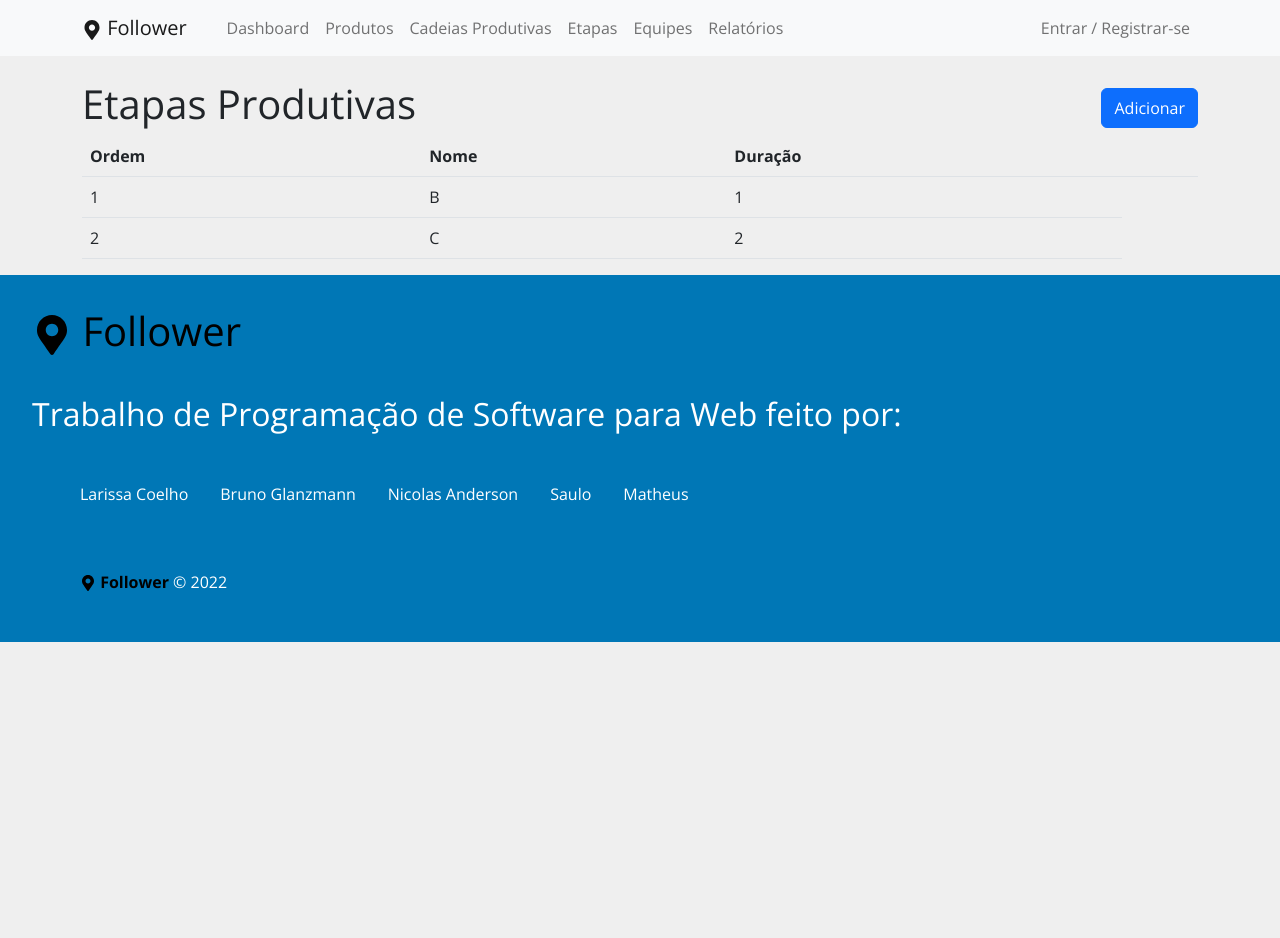
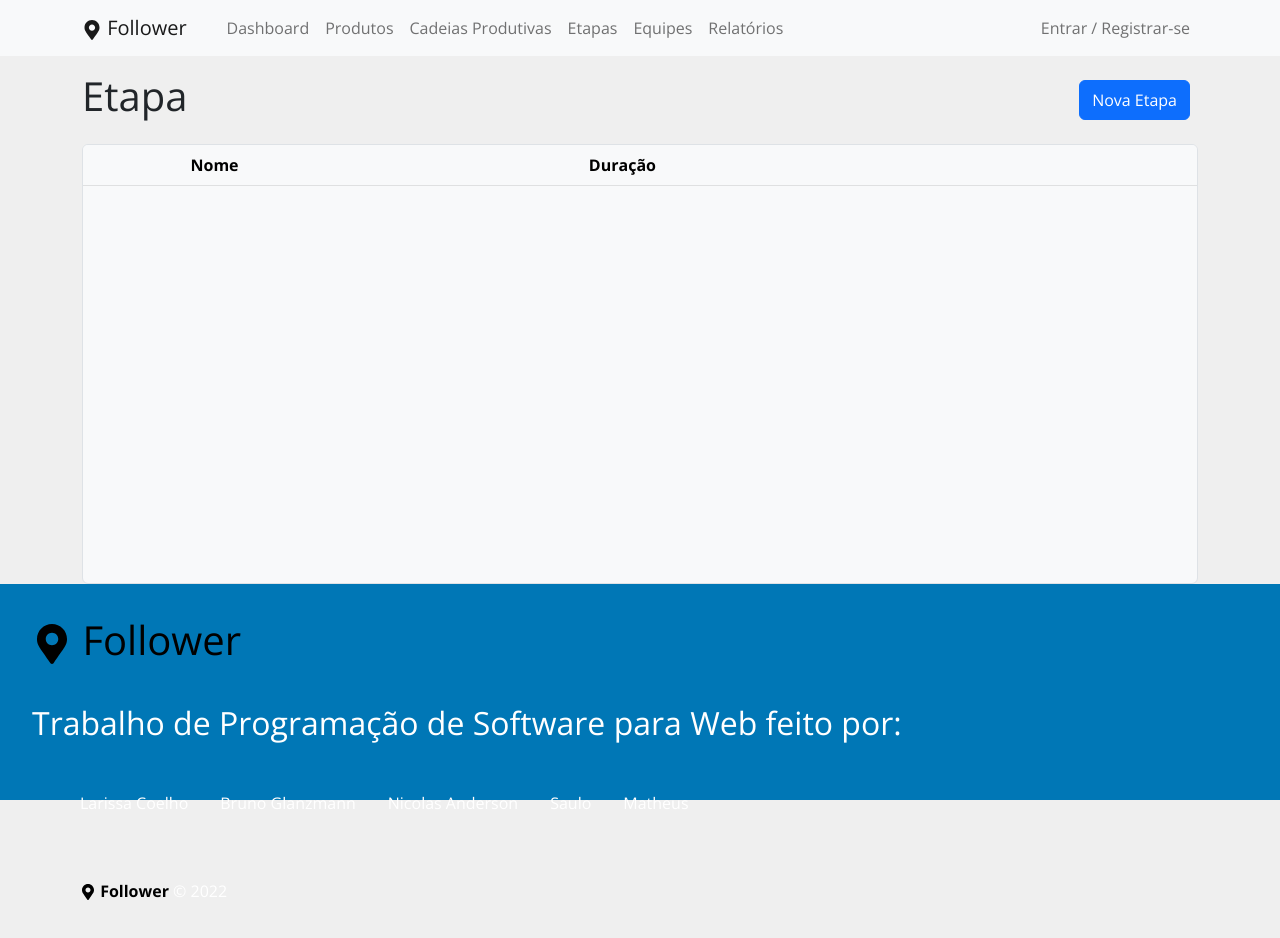
Before and after one commit to dsm-cefet-rj/trabalho-integrado-2022-2-grupo-1-psw, a React (Create React App) app: page /etapas in a window 1280 px wide. Shown: the top 938 px of the page. Built offline with nearby package versions, Linux system fonts and the light colour scheme.

Commit message:
tabela interativa etapas

```diff
--- /dev/null
+++ b/src/components/etapas/Forms.js
@@ -0,0 +1,36 @@
+import Button from 'react-bootstrap/Button';
+import Form from 'react-bootstrap/Form';
+import {useState} from 'react';
+
+function Forms(props) {
+  const [nome, setNome] = useState()
+  const [duracao, setDuracao] = useState()
+
+  function retornaEtapa(){
+    let etapa = {nome, duracao}
+    props.novoHandler(etapa)
+  }
+
+  return (
+    <Form>
+      <Form.Group className="mb-3" controlId="formNome">
+        <Form.Label>Nome</Form.Label>
+        <Form.Control value={nome} onChange={(e) => setNome(e.target.value)} type="string" placeholder="Digite o nome da etapa" />
+      </Form.Group>
+
+      <Form.Group className="mb-3" controlId="formDuracao">
+        <Form.Label>Duração</Form.Label>
+        <Form.Control value={duracao} onChange={(e) => setDuracao(e.target.value)} type="string" placeholder="Digite a duração da etapa" />
+      </Form.Group>
+
+
+
+      <Button variant="primary" className='m-2' onClick={retornaEtapa}>
+        Criar Etapa
+      </Button>
+
+    </Form>
+  );
+}
+
+export default Forms;
--- /dev/null
+++ b/src/components/etapas/NovaEtapa.js
@@ -0,0 +1,23 @@
+import Forms from './Forms.js'
+import { Modal, Button } from 'react-bootstrap';
+
+function NovaEtapa(props) {
+  function novoHandler(etapa){
+    props.novoHandler2(etapa)
+  }
+  return (
+    <Modal show={props.show}>
+      <Modal.Header>
+        <div className='d-flex flex-row justify-content-between w-100'>
+          <h1>Nova etapa</h1>
+          <Button className='m-2' onClick={props.cHandler}>X</Button>
+        </div>
+      </Modal.Header>
+      <Modal.Body className='container'>
+        <Forms novoHandler={novoHandler}/>
+      </Modal.Body>
+    </Modal>
+  )
+};
+
+export default NovaEtapa;
--- /dev/null
+++ b/src/components/etapas/Table.js
@@ -0,0 +1,43 @@
+import Table from 'react-bootstrap/Table';
+import '../../styles/produtos.css';
+import { Button } from 'react-bootstrap';
+
+function Row(props) {
+  function removerEtapa(){
+
+  }
+  return (
+    <tr>
+      <td className='ps-4'>{props.obj.index}</td>
+      <td className='w-50'>{props.obj.nome}</td>
+      <td>{props.obj.duracao}</td>
+
+      <td>
+        <Button className="p-1">Remover</Button>
+      </td>
+    </tr>
+  )
+}
+
+export default function simpleTable(props) {
+  return (
+    <div className="border rounded bg-light t-size overflow-auto">
+      <Table variant='light'>
+        <thead>
+          <tr>
+            <th></th>
+            <th>Nome</th>
+            <th>Duração</th>
+
+            <th></th>
+          </tr>
+        </thead>
+        <tbody>
+          {props.rows.map((row, i) => {
+            return (<Row obj={{ ...row, index: i + 1 }} />)
+          })}
+        </tbody>
+      </Table>
+    </div>
+  );
+}
--- a/src/components/etapas/TableEtapas.js
+++ /dev/null
@@ -1,19 +0,0 @@
-
-function EtapaRow (props){
-    return (
-        <tr>
-            <td>{props.ordem}</td>
-
-            <td>{props.nome}</td>
-
-             <td>{props.duracao}</td>
-        </tr>
-    )
-
-
-
-
-
-}
-
-export default EtapaRow
--- a/src/pages/Etapas.js
+++ b/src/pages/Etapas.js
@@ -1,46 +1,31 @@
-import EtapaRow from "../components/etapas/TableEtapas"
-import React, { useState } from "react"
-import {Button, Table} from "react-bootstrap"
-function Etapas () {
-const [etapas,setEtapas]= useState([])
-  function AdicionarEtapa(){
+import { useState } from 'react';
+import { StyledEngineProvider } from '@mui/material/styles';
+import Table from '../components/etapas/Table.js'
+import { Button } from 'react-bootstrap';
+import NovaEtapa from '../components/etapas/NovaEtapa.js';
 
-
-
-
+function Etapas() {
+  const [NEtapasModal, setNEtapasModal] = useState(false)
+  const [etapas, setEtapas] = useState([])
+  function NovaEtapaModal() {
+    setNEtapasModal(true)
+  }
+  function NovaEtapaModalClose(){
+    setNEtapasModal(false)
+  }
+  function novoHandler2(etapa){
+    setEtapas([...etapas, etapa])
   }
   return (
-
-      <div className="container mt-4">
-        <div className="d-flex flex-row justify-content-between">
-          <h1>Etapas Produtivas</h1>
-          <Button className="mt-2 mb-2">Adicionar</Button>
+    <div className='container mt-3'>
+      <NovaEtapa show={NEtapasModal} cHandler={NovaEtapaModalClose} novoHandler2={novoHandler2}/>
+      <div className='d-flex flex-row justify-content-between w-100 mb-3'>
+          <h1>Etapa</h1>
+          <Button className="m-2" onClick={NovaEtapaModal}>Nova Etapa</Button>
         </div>
-
-        <Table>
-          <thead>
-            <tr>
-              <th>Ordem</th>
-              <th>Nome</th>
-              <th>Duração</th>
-              <th></th>
-
-            </tr>
-
-
-          </thead>
-
-            <tbody>
-              <EtapaRow ordem={1} nome={"B"} duracao={1} />
-              <EtapaRow ordem={2} nome={"C"} duracao= {2}/>
-
-
-            </tbody>
-
-        </Table>
-
-
-
+      <StyledEngineProvider injectFirst>
+        <Table rows={etapas} />
+      </StyledEngineProvider>
     </div>
   )
 };
```
Lines whose indentation alone changed are shown as unchanged.
